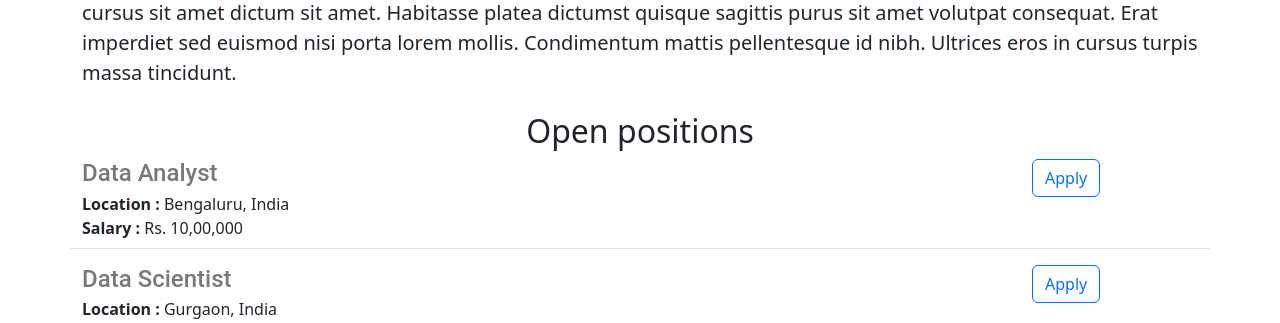
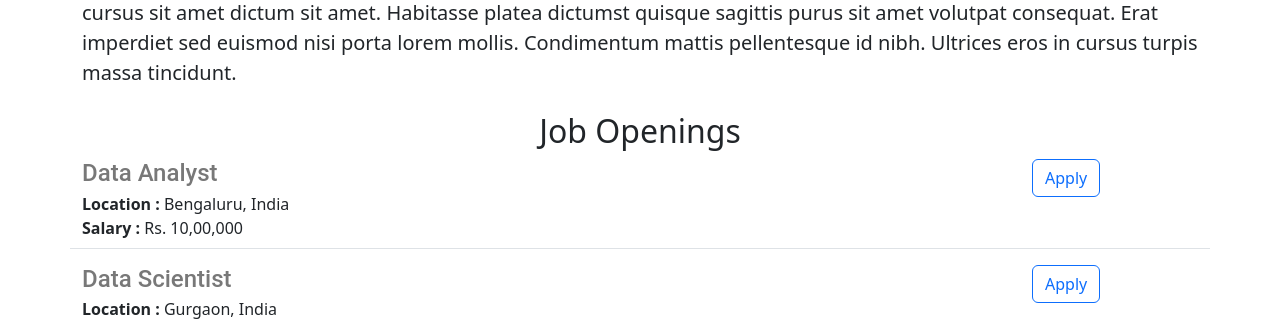
Before and after one commit to Kishan2112004/202201504_K_Flask, a Flask app: page / in a window 1280 px wide. Shown: the part 626-949 px from the top of the page. Run offline with Flask 3, Linux system fonts and the light colour scheme.

Commit message:
made some change

```diff
--- a/templates/home.html
+++ b/templates/home.html
@@ -20,7 +20,7 @@
   <img class = 'img-fluid' , id = "cover" ,  src= "https://543b82af-144a-4124-a284-f1b41821b6b2-00-2tz0iutjuyinj.kirk.replit.dev/static/cover.jpg" ,alt="cover" , width="500", height="500">"
   <h2 class="text-center mt-4 mb-2">About Goodwill</h2>
 <p class="lead">Lorem ipsum dolor sit amet, consectetur adipiscing elit, sed do eiusmod tempor incididunt ut labore et dolore magna aliqua. Sapien faucibus et molestie ac feugiat. Bibendum neque egestas congue quisque egestas diam in arcu. Massa enim nec dui nunc mattis enim ut. Eleifend mi in nulla posuere sollicitudin aliquam ultrices sagittis. Laoreet sit amet cursus sit amet dictum sit amet. Habitasse platea dictumst quisque sagittis purus sit amet volutpat consequat. Erat imperdiet sed euismod nisi porta lorem mollis. Condimentum mattis pellentesque id nibh. Ultrices eros in cursus turpis massa tincidunt.</p>
-  <h2 class="text-center mt-4 mb-2">Open positions</h2>
+  <h2 class="text-center mt-4 mb-2">Job Openings</h2>
  <div>
    {% for job in jobs %}
    {% include 'jobitem.html' %}
```
